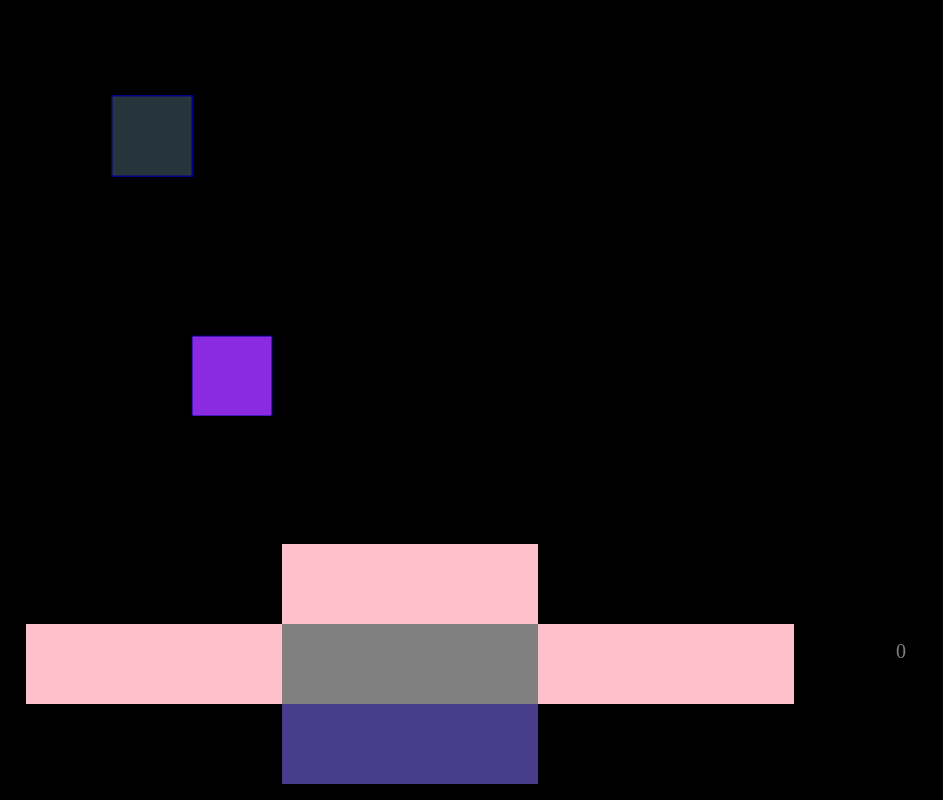
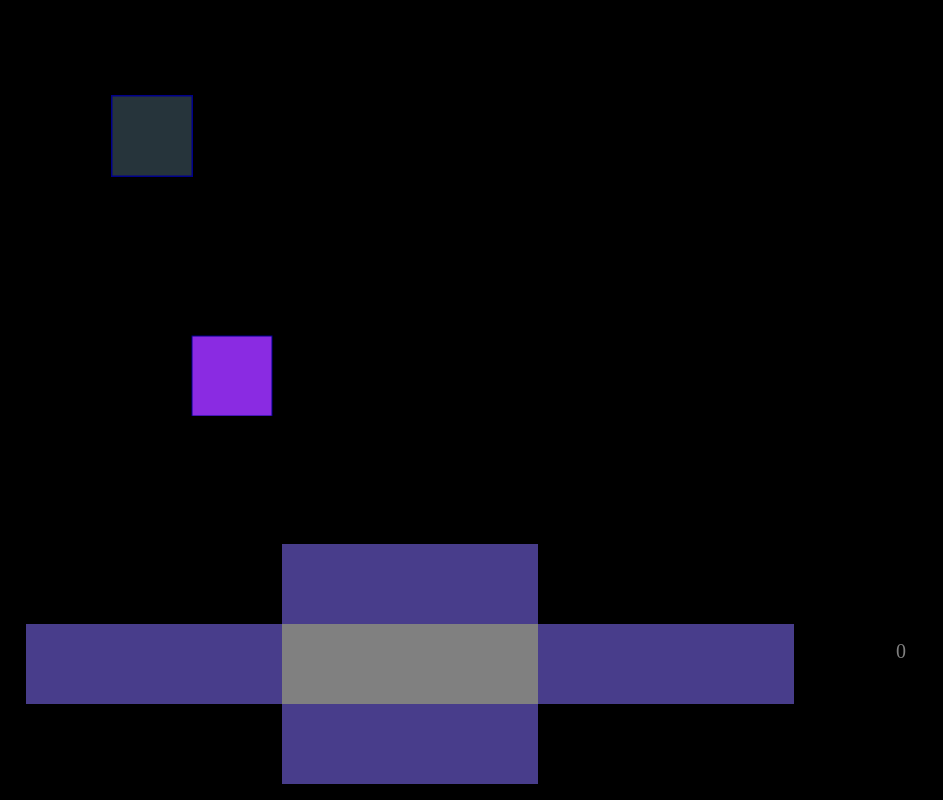
Before and after one commit to tottoramen/snake, a plain HTML site: page index.html in a window 1280 px wide. Shown: the whole page, without its empty margins (0-943 px from the left). Drawn offline with nearby package versions, Linux system fonts and the light colour scheme.

Commit message:
Update index.html

```diff
--- a/index.html
+++ b/index.html
@@ -96,13 +96,13 @@
   <div id="out">
     <div class="one">
       <span></span>
-      <span class="up" style="background:pink"></span>
+      <span class="up" style="background:darkslateblue"></span>
       <span></span>
     </div>
     <div class="one">
-      <span class="left" style="background:pink"></span>
+      <span class="left" style="background:darkslateblue"></span>
       <span class="move" style="background:gray"></span>
-      <span class="right" style="background:pink"></span>
+      <span class="right" style="background:darkslateblue"></span>
     </div>
     <div class="one">
       <span></span>
@@ -117,7 +117,7 @@
 
   const board_border = 'blue';
   const board_background = "black";
-  const snake_col = 'darkslateblue';
+  const snake_col = 'slateblue';
   const snake_border = 'darkblue';
   const food_color = 'blueviolet';
   const food_border = 'darkgreen';
```
